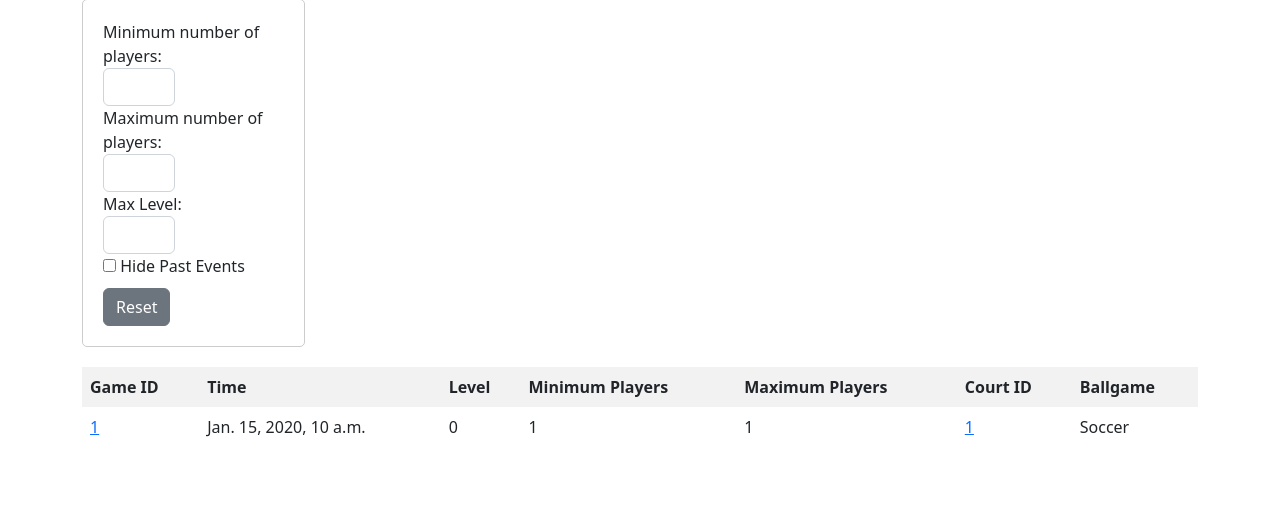
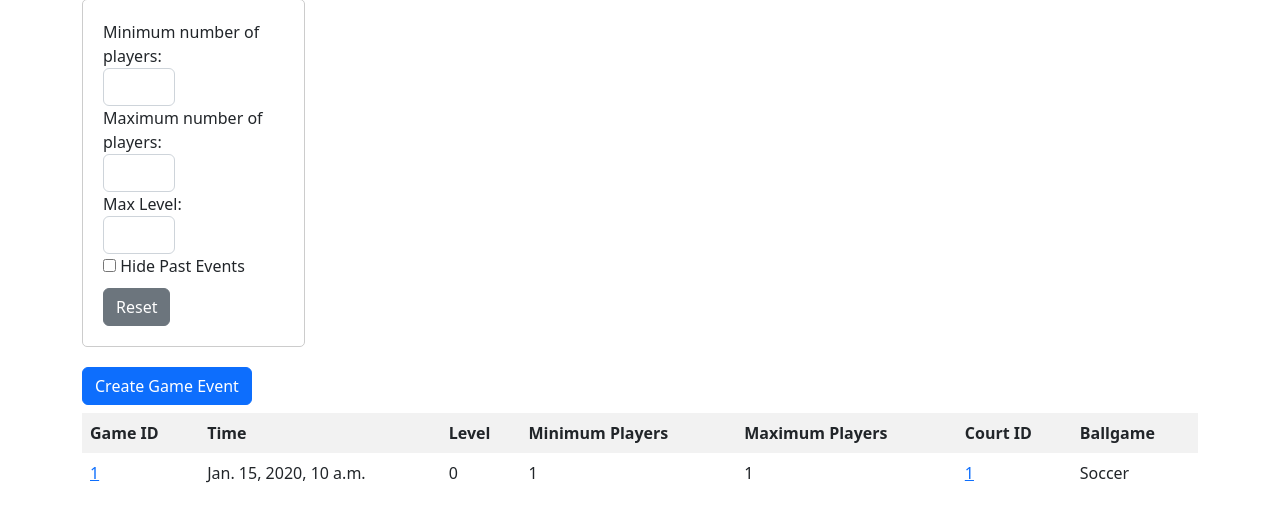
Before and after one commit to redhat-beyond/MeetBalls, a Django app: page /game-events/ in a window 1280 px wide. Shown: the part 113-635 px from the top of the page. Run offline with Django 4.2, Linux system fonts and the light colour scheme; tables that the repository leaves empty hold one stand-in row (values such as "Sample post"); some libraries are stand-ins or nearby versions.

Commit message:
Add button in game-events.html to create game-event form page

```diff
--- a/game_event/templates/game-events.html
+++ b/game_event/templates/game-events.html
@@ -39,6 +39,7 @@
 				<th>Ballgame</th>
 			</tr>
 		</thead>
+        <a href="/game-events/create" class="btn btn-primary mb-2">Create Game Event</a>
 		<tbody>
 			{% for event in game_events %}
 			<tr>
```
